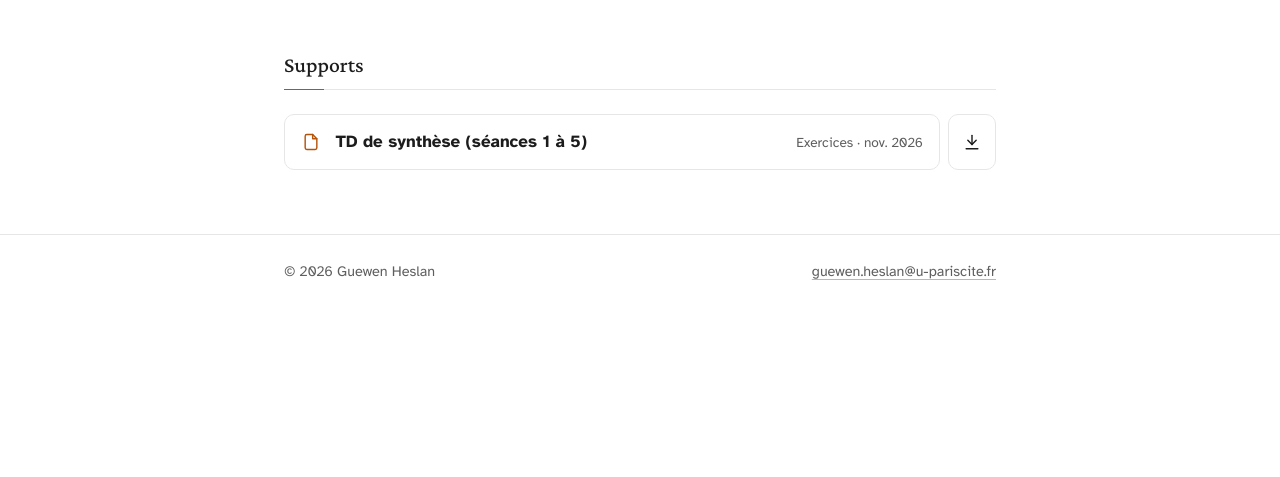
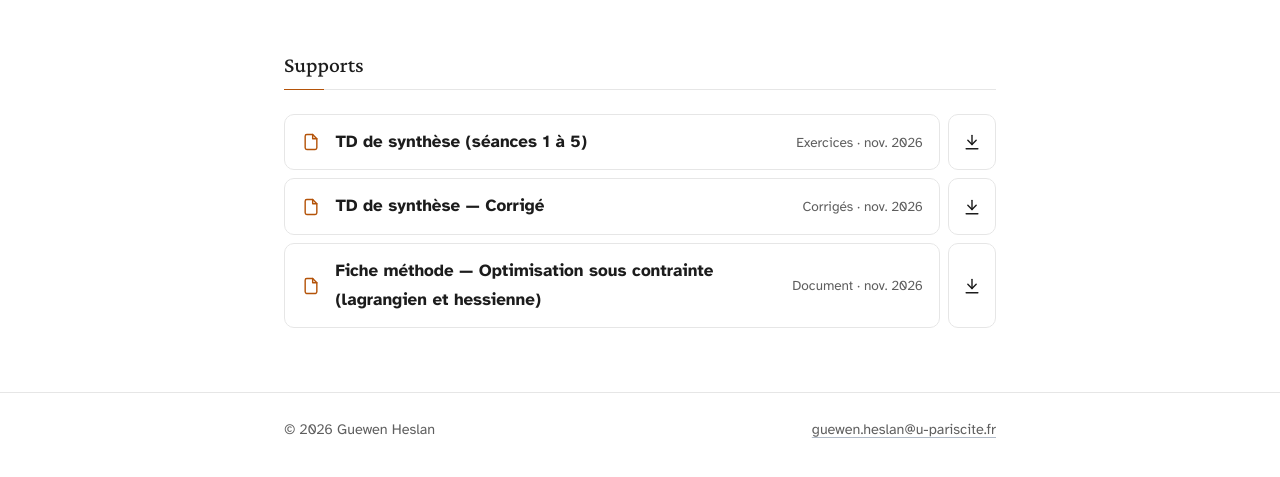
Before and after one commit to gheslan/gheslan.github.io, a plain HTML site: page fr/teaching/mathematics.html in a window 1280 px wide. Shown: the part 217-694 px from the top of the page. Drawn offline with nearby package versions, Linux system fonts and the light colour scheme.

Commit message:
Add L1 Mathematics review tutorial answer key and Lagrangian method sheet
Co-Authored-By: Claude Opus 5.5 <noreply@anthropic.com>

```diff
--- a/fr/teaching/mathematics.html
+++ b/fr/teaching/mathematics.html
@@ -75,6 +75,26 @@
           <svg viewBox="0 0 24 24" fill="none" stroke="currentColor" stroke-width="1.7" stroke-linecap="round" stroke-linejoin="round" aria-hidden="true"><path d="M12 4v11"/><path d="M7 10l5 5 5-5"/><path d="M5 20h14"/></svg>
         </a>
       </li>
+      <li>
+        <a class="mat-view" href="../../files/teaching/mathematics/td-synthese-corrige.pdf" target="_blank" rel="noopener" title="Ouvrir dans un nouvel onglet">
+          <span class="mat-icon" aria-hidden="true"><svg viewBox="0 0 24 24" fill="none" stroke="currentColor" stroke-width="1.7" stroke-linecap="round" stroke-linejoin="round"><path d="M14 3H7a2 2 0 0 0-2 2v14a2 2 0 0 0 2 2h10a2 2 0 0 0 2-2V8z"/><path d="M14 3v5h5"/></svg></span>
+          <span class="mat-title">TD de synthèse — Corrigé</span>
+          <span class="mat-meta">Corrigés · nov. 2026</span>
+        </a>
+        <a class="mat-dl" href="../../files/teaching/mathematics/td-synthese-corrige.pdf" download aria-label="Télécharger — TD de synthèse — Corrigé" title="Télécharger">
+          <svg viewBox="0 0 24 24" fill="none" stroke="currentColor" stroke-width="1.7" stroke-linecap="round" stroke-linejoin="round" aria-hidden="true"><path d="M12 4v11"/><path d="M7 10l5 5 5-5"/><path d="M5 20h14"/></svg>
+        </a>
+      </li>
+      <li>
+        <a class="mat-view" href="../../files/teaching/mathematics/fiche-lagrangien.pdf" target="_blank" rel="noopener" title="Ouvrir dans un nouvel onglet">
+          <span class="mat-icon" aria-hidden="true"><svg viewBox="0 0 24 24" fill="none" stroke="currentColor" stroke-width="1.7" stroke-linecap="round" stroke-linejoin="round"><path d="M14 3H7a2 2 0 0 0-2 2v14a2 2 0 0 0 2 2h10a2 2 0 0 0 2-2V8z"/><path d="M14 3v5h5"/></svg></span>
+          <span class="mat-title">Fiche méthode — Optimisation sous contrainte (lagrangien et hessienne)</span>
+          <span class="mat-meta">Document · nov. 2026</span>
+        </a>
+        <a class="mat-dl" href="../../files/teaching/mathematics/fiche-lagrangien.pdf" download aria-label="Télécharger — Fiche méthode — Optimisation sous contrainte (lagrangien et hessienne)" title="Télécharger">
+          <svg viewBox="0 0 24 24" fill="none" stroke="currentColor" stroke-width="1.7" stroke-linecap="round" stroke-linejoin="round" aria-hidden="true"><path d="M12 4v11"/><path d="M7 10l5 5 5-5"/><path d="M5 20h14"/></svg>
+        </a>
+      </li>
     </ul>
   </section>
   </main>
```
Also changed, not shown: fr/teaching.html (+1 -1 lines), teaching.html (+1 -1 lines), teaching/mathematics.html (+20 -0 lines), 3 other files.
